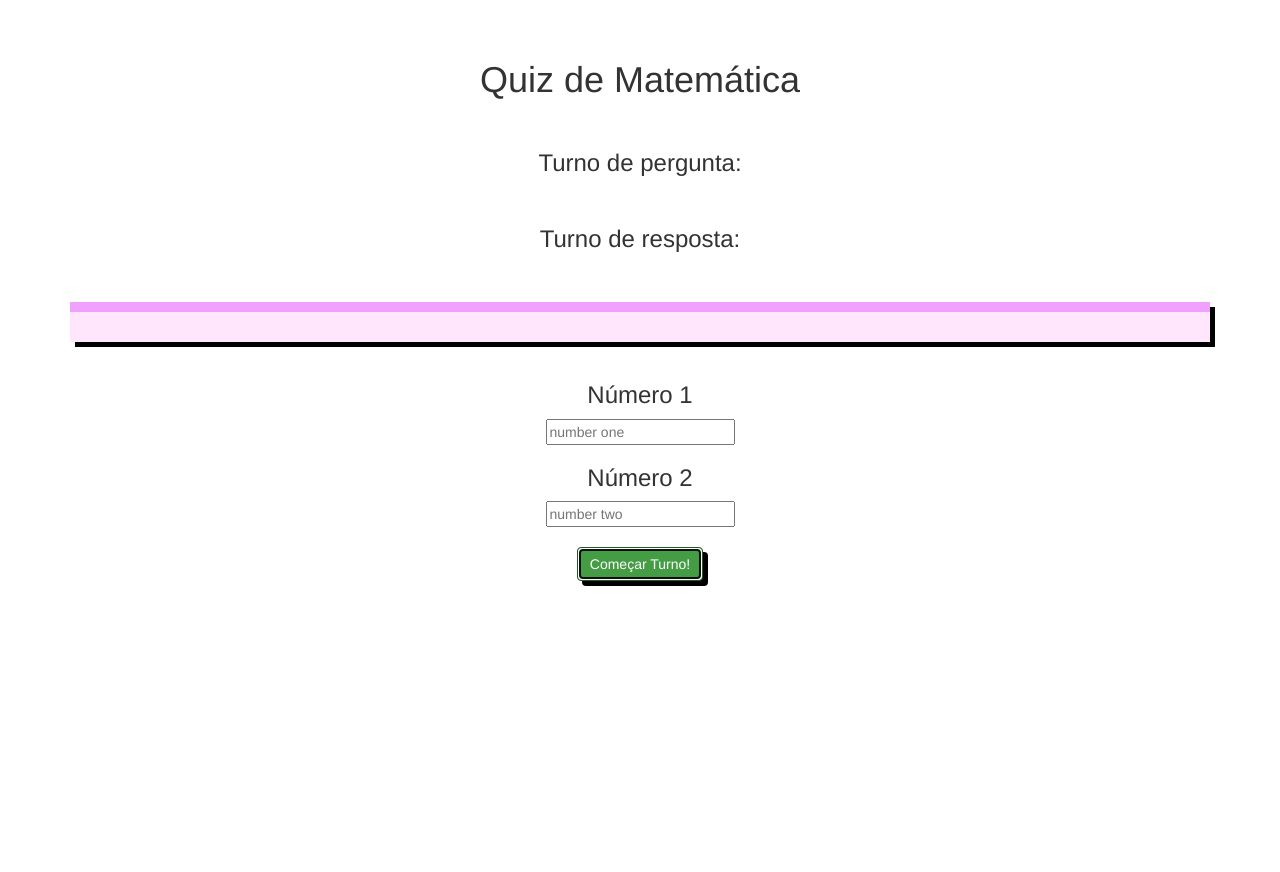
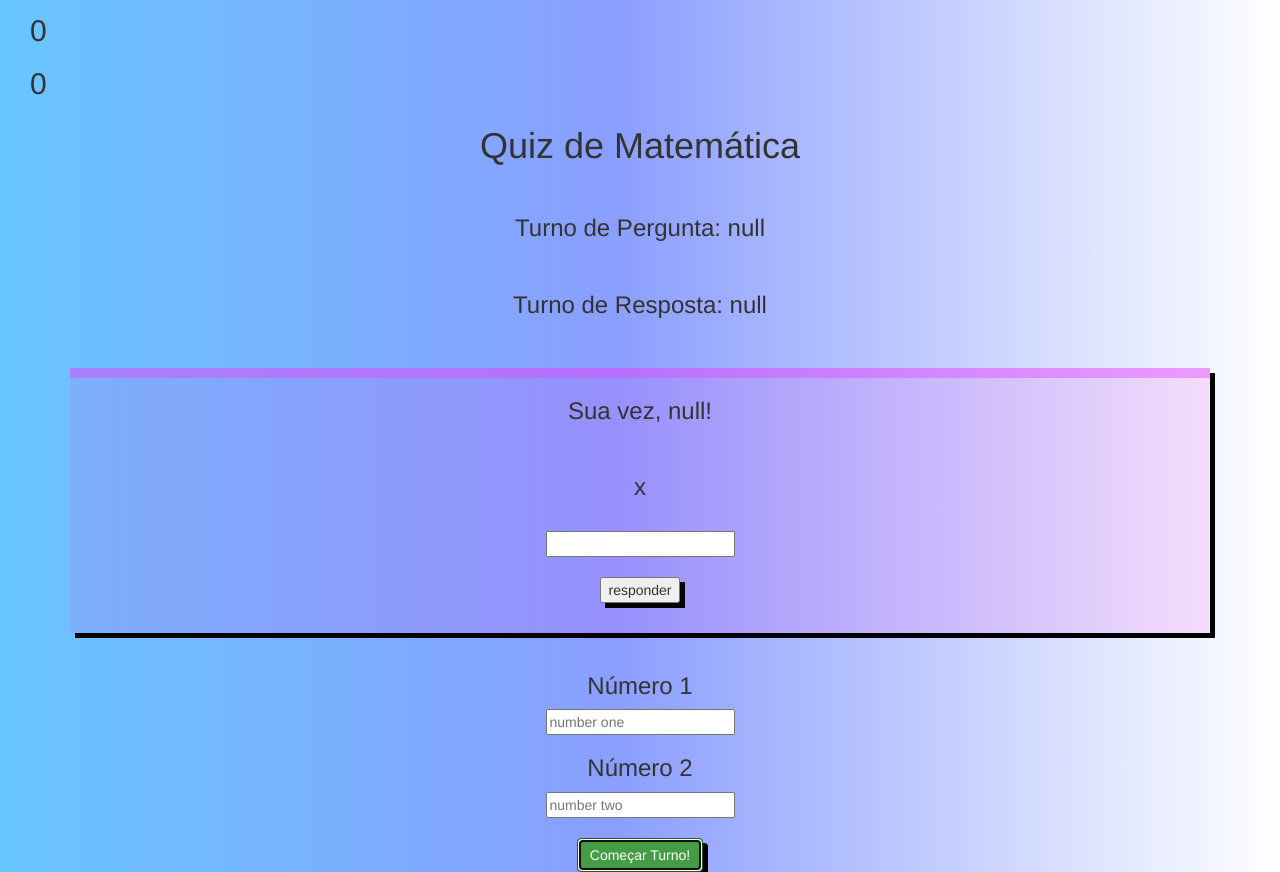
Before and after one commit to videogamer2/Pmathgame, a plain HTML site: page gamepage.html in a window 1280 px wide. Both pictures are taken after a click on the button "Começar Turno!". Before the commit the page ends 800 px from the top, so only its background shows below. Drawn offline with nearby package versions, Linux system fonts and the light colour scheme.

Commit message:
idk what to name these anymore
trueffet moment amirite

made the McThing work

trueffet at number 26 on the demone list as of writing this (22/08/¹2023)

mfw
mayhem

```diff
--- a/gamepage.html
+++ b/gamepage.html
@@ -11,13 +11,11 @@
     <script src="https://ajax.googleapis.com/ajax/libs/jquery/3.4.1/jquery.min.js"></script>
 
     <script src="https://maxcdn.bootstrapcdn.com/bootstrap/3.4.0/js/bootstrap.min.js"></script>
-
-    <script src="gameplay.js"></script>
 </head>
 <body onload="playerset()">
-    <h4 id="name1"></h4><span id="score1"></span>
+    <h4 id="name1" class="pointsManagerStyle"></h4><span id="score1" class="pointsManagerStyle"></span>
     <br>
-    <h4 id="name2"></h4><span id="score2"></span>
+    <h4 id="name2" class="pointsManagerStyle"></h4><span id="score2" class="pointsManagerStyle"></span>
 
     <div class="container">
         <center>
@@ -36,6 +34,7 @@
             <input type="text" id="number2" placeholder="number two">
             <br>
             <button id="sender" onclick="startgame()" class="btn btn-success">Começar Turno!</button>
+            <script src="gameplay.js"></script>
         </center>
     </div>
 </body>
--- a/gameplay.js
+++ b/gameplay.js
@@ -1,17 +1,29 @@
-var playerOneName = localStorage.getItem(NameOne);
+var playerOneName = localStorage.getItem("NameOne");
 console.log(playerOneName);
-var playerTwoName = localStorage.getItem(NameTwo);
+var playerTwoName = localStorage.getItem("NameTwo");
 console.log(playerTwoName);
-var aturnChecker = var playerTwoName = localStorage.getItem(NameTwo);
+var aturnChecker = playerTwoName = localStorage.getItem("NameTwo");
 console.log(playerTwoName);
+var points1 = 0;
+var points2 = 0;
 //change this once they get swapped too
 //this is what coding at 6AM does to you
 
 function playerset(){
     document.getElementById("qturn").innerHTML="Turno de Pergunta: " + playerOneName;
     document.getElementById("aturn").innerHTML="Turno de Resposta: " + playerTwoName;
+    document.getElementById("name1").innerHTML = playerOneName;
+    document.getElementById("score1").innerHTML = points1;
+    document.getElementById("name2").innerHTML = playerTwoName;
+    document.getElementById("score2").innerHTML = points2;
 }
 function startgame(){
-    document.getElementById("output").innerHTML="<h3 id='turnMan'></h3> <br> <h3 id='placeholder'></h3>";
+    document.getElementById("output").innerHTML="<h3 id='turnMan'></h3> <br> <h3 id='placeholder'></h3> <br> <input type='text' id='gameInput'></input> <br> <button onclick='answerProcedure' id='sender'>responder</button>";
     document.getElementById("turnMan").innerHTML="Sua vez, " + aturnChecker + "!";
+    document.getElementById("number1").innerHTML=" ";
+    document.getElementById("number2").innerHTML=" ";
+     var num1 = document.getElementById("number1").value;
+     var num2 = document.getElementById("number2").value;
+     var ans = parseInt(num1) * parseInt(num2);
+     document.getElementById("placeholder").innerHTML=num1+"x"+num2;
 }
--- a/gp.css
+++ b/gp.css
@@ -1,5 +1,5 @@
 body{
-    background-color: rgb(252, 192, 255);
+    background: linear-gradient(90deg, rgba(104,198,255,1) 0%, rgba(138,158,255,1) 48%, rgba(255,255,255,1) 100%);
 }
 
 #output{
@@ -13,3 +13,9 @@ body{
     box-shadow: 5px 5px black;
     margin-top: 20px;
 }
+
+.pointsManagerStyle{
+    margin-left: 30px;
+    margin-top: 10px;
+    font-size: 30px;
+}
```
